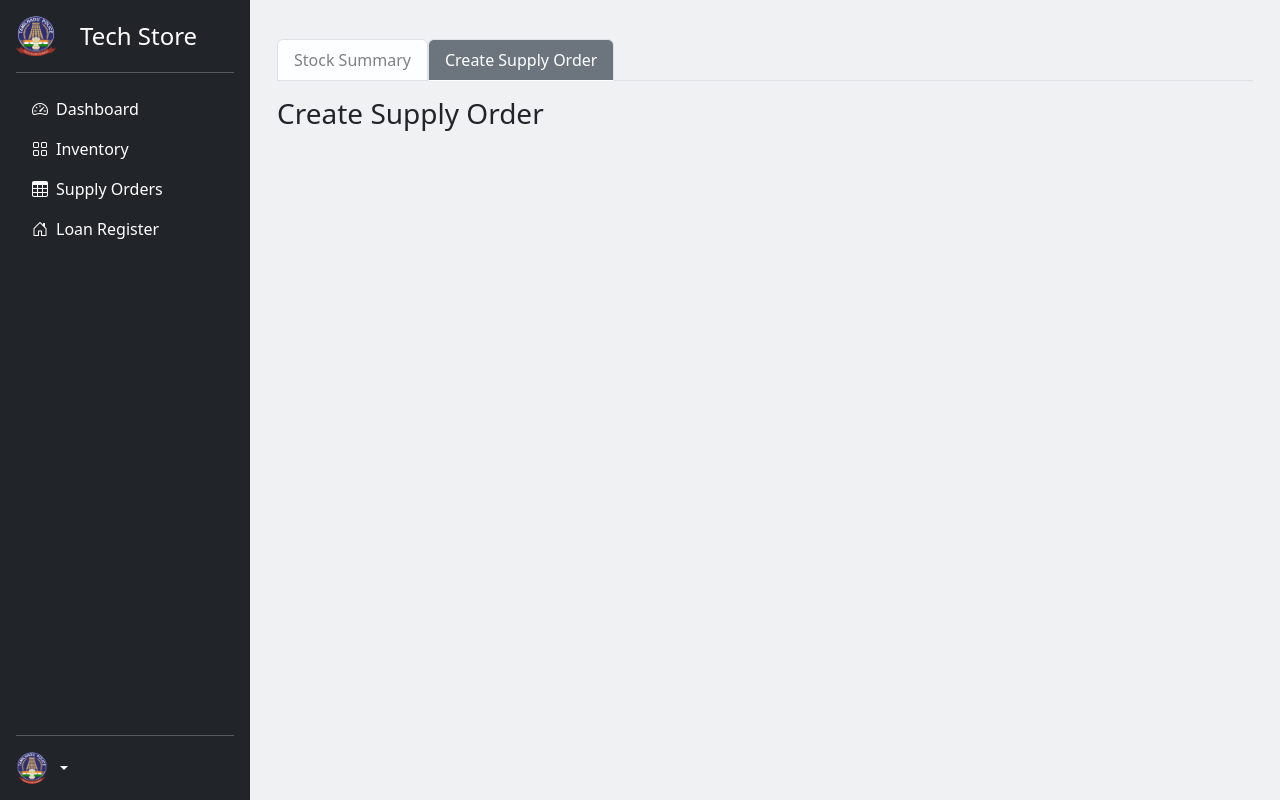
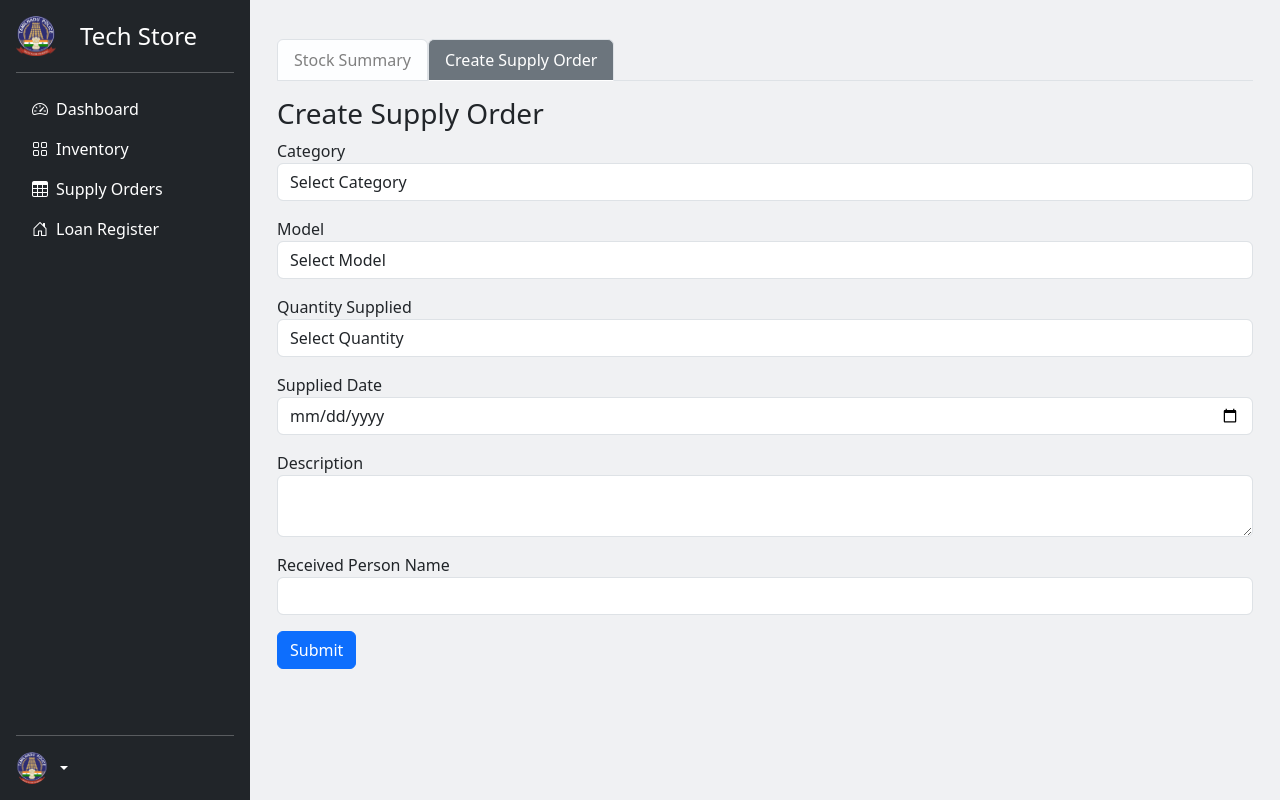
Before and after one commit to rdc-tech49/techstore, a Django app: template storemanagement/techstore/templates/techstore/user_orders.html in a window 1280 px wide, after a click on "Create Supply Order". Run offline with Django 3.2, Linux system fonts and the light colour scheme; the template is opened without the code that fills it: most values are stand-ins (such as "Sample title", 1, 10 or a date in 2020); one stand-in notice (Sample message) is shown.

Commit message:
added user supply order form

```diff
--- a/storemanagement/techstore/templates/techstore/user_orders.html
+++ b/storemanagement/techstore/templates/techstore/user_orders.html
@@ -13,11 +13,128 @@
   <div class="tab-content mt-3">
     <div class="tab-pane fade show active" id="stock">
       <h3>Products Supplied</h3>
+      {% if messages %}
+        {% for message in messages %}
+          <div class="alert alert-{{ message.tags }}">{{ message }}</div>
+        {% endfor %}
+      {% endif %}
     </div>
     <div class="tab-pane fade" id="create" role="tabpanel">
       <h3>Create Supply Order</h3>
+      <form method="post" action="{% url 'create_user_supply_order' %}">
+        {% csrf_token %}
+        <div class="mb-3">
+          <label for="category">Category</label>
+          <select name="category" id="userCategorySelect" class="form-control" required>
+            <option value="">Select Category</option>
+            {% for category in categories %}
+              <option value="{{ category.id }}">{{ category.name }}</option>
+            {% endfor %}
+          </select>
+        </div>
+
+        <div class="mb-3">
+          <label for="model">Model</label>
+          <select name="model" id="userModelSelect" class="form-control" required>
+            <option value="">Select Model</option>
+          </select>
+        </div>
+
+        <div class="mb-3">
+          <label for="quantity_supplied">Quantity Supplied</label>
+          <select name="quantity_supplied" id="userQuantitySelect" class="form-control" required>
+            <option value="">Select Quantity</option>
+          </select>
+        </div>
+
+        <div class="mb-3">
+          <label for="supplied_date">Supplied Date</label>
+          <input type="date" name="supplied_date" class="form-control" required>
+        </div>
+
+        <div class="mb-3">
+          <label for="description">Description</label>
+          <textarea name="description" class="form-control" rows="2" required></textarea>
+        </div>
+
+        <div class="mb-3">
+          <label for="received_person_name">Received Person Name</label>
+          <input type="text" name="received_person_name" class="form-control" required>
+        </div>
+
+        <button type="submit" class="btn btn-primary">Submit</button>
+      </form>
     </div>
   </div>
+
+  {% comment %} script to update models based on category selection {% endcomment %}
+  <script>
+    document.addEventListener('DOMContentLoaded', function () {
+        const categorySelect = document.getElementById('userCategorySelect');
+        const modelSelect = document.getElementById('userModelSelect');
+
+        categorySelect.addEventListener('change', function () {
+            const categoryId = this.value;
+            modelSelect.innerHTML = '<option value="">Loading...</option>';
+
+            fetch(`/store-user/get-models/?category_id=${categoryId}`)
+                .then(response => response.json())
+                .then(data => {
+                    modelSelect.innerHTML = '<option value="">Select Model</option>';
+                    data.models.forEach(model => {
+                        modelSelect.innerHTML += `<option value="${model.id}">${model.model}</option>`;
+                    });
+                })
+                .catch(error => {
+                    modelSelect.innerHTML = '<option value="">Error loading models</option>';
+                    console.error('Error:', error);
+                });
+        });
+    });
+  </script>
+
+  {% comment %} script to update quantity based on model selection  {% endcomment %}
+  <script>
+    document.addEventListener('DOMContentLoaded', function () {
+        const categorySelect = document.getElementById('userCategorySelect');
+        const modelSelect = document.getElementById('userModelSelect');
+        const quantitySelect = document.getElementById('userQuantitySelect');
+
+        categorySelect.addEventListener('change', function () {
+            const categoryId = this.value;
+            modelSelect.innerHTML = '<option value="">Loading...</option>';
+            quantitySelect.innerHTML = '<option value="">Select Quantity</option>';
+
+            fetch(`/store-user/get-models/?category_id=${categoryId}`)
+                .then(response => response.json())
+                .then(data => {
+                    modelSelect.innerHTML = '<option value="">Select Model</option>';
+                    data.models.forEach(model => {
+                        modelSelect.innerHTML += `<option value="${model.id}">${model.model}</option>`;
+                    });
+                });
+        });
+
+        modelSelect.addEventListener('change', function () {
+            const modelId = this.value;
+            quantitySelect.innerHTML = '<option value="">Loading...</option>';
+
+            fetch(`/store-user/get-available-quantity/?model_id=${modelId}`)
+                .then(response => response.json())
+                .then(data => {
+                    quantitySelect.innerHTML = '<option value="">Select Quantity</option>';
+                    for (let i = 1; i <= data.available_quantity; i++) {
+                        quantitySelect.innerHTML += `<option value="${i}">${i}</option>`;
+                    }
+                    if (data.available_quantity === 0) {
+                        quantitySelect.innerHTML = '<option value="">No quantity available</option>';
+                    }
+                });
+        });
+    });
+  </script>
+
+
 </div>
 
 
```
Also changed, not shown: storemanagement/techstore/models.py (+10 -0 lines), storemanagement/techstore/urls.py (+8 -0 lines), storemanagement/techstore/views.py (+142 -2 lines), storemanagement/techstore/migrations/0007_usersupplyorder.py (added).
